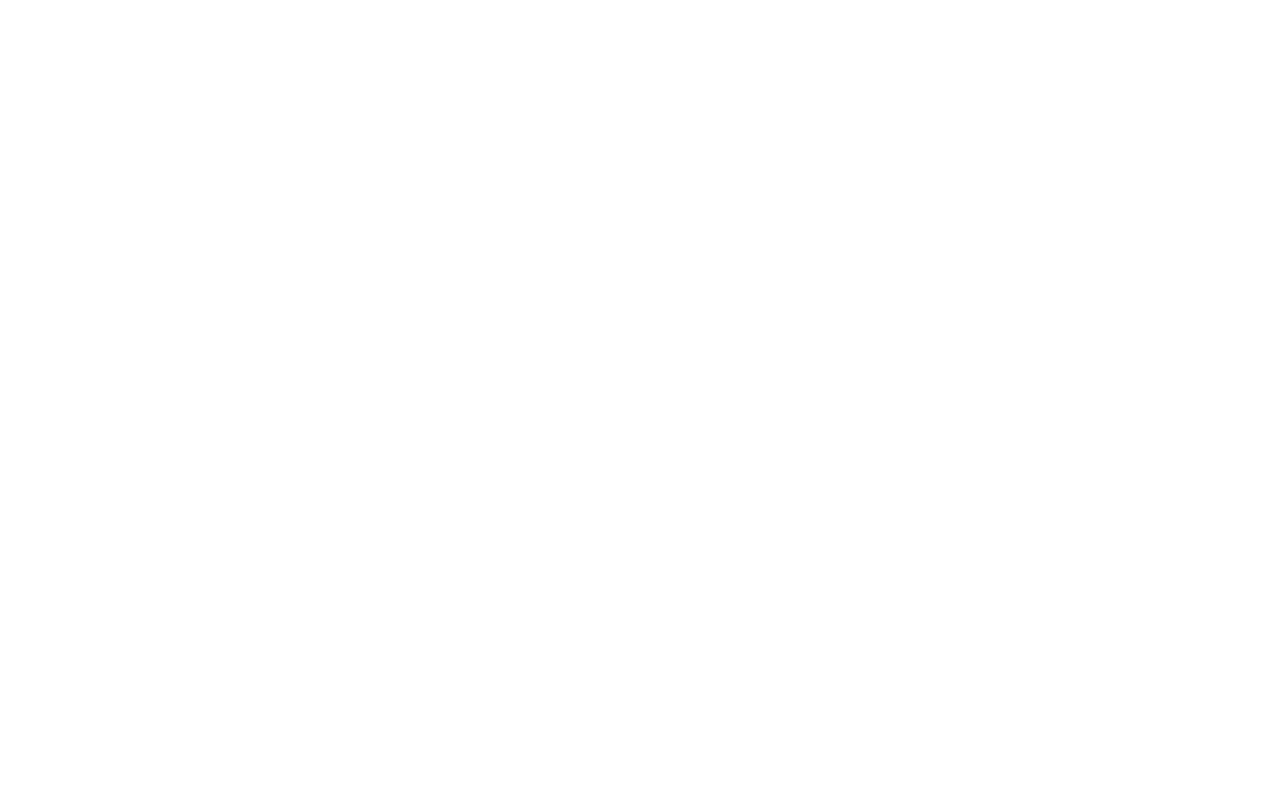
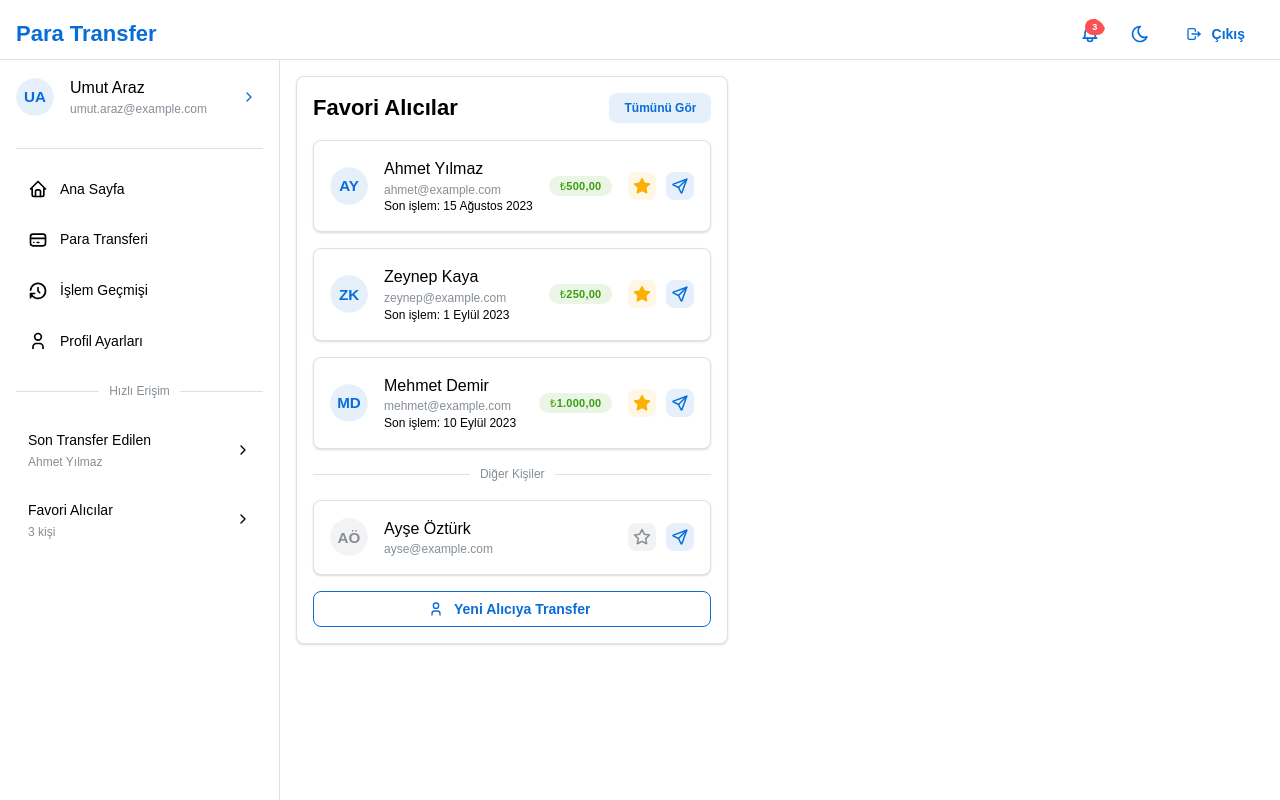
Before and after one commit to arazumut/PaymentTransfer, a React (Vite) app in the folder client/: page /favorites in a window 1280 px wide. Before the commit this address had no page. Built offline with nearby package versions, Linux system fonts and the light colour scheme.

Commit message:
Favori alıcılar bileşeni eklendi ve uygulama yönlendirmelerine dahil edildi.

```diff
--- a/client/src/App.tsx
+++ b/client/src/App.tsx
@@ -12,6 +12,7 @@
 import TransferMoney from './pages/TransferMoney';
 import TransactionHistory from './pages/TransactionHistory';
 import ProfileSettings from './pages/ProfileSettings';
+import FavoriteRecipients from './components/FavoriteRecipients';
 
 const theme = createTheme({
   primaryColor: 'blue',
@@ -61,6 +62,7 @@
               <Route path="transfer" element={<TransferMoney />} />
               <Route path="history" element={<TransactionHistory />} />
               <Route path="profile" element={<ProfileSettings />} />
+              <Route path="favorites" element={<FavoriteRecipients />} />
             </Route>
           </Routes>
         </Router>
--- /dev/null
+++ b/client/src/components/FavoriteRecipients.tsx
@@ -0,0 +1,205 @@
+import { useState } from 'react';
+import { Link } from 'react-router-dom';
+import { Button, Paper, Title, Text, Group, Avatar, Stack, ActionIcon, Tooltip, Badge, Divider } from '@mantine/core';
+import { IconStar, IconStarFilled, IconUser, IconSend } from '@tabler/icons-react';
+import { notifications } from '@mantine/notifications';
+
+interface Recipient {
+  id: number;
+  name: string;
+  email: string;
+  avatar?: string;
+  isFavorite: boolean;
+  lastTransactionAmount?: number;
+  lastTransactionDate?: string;
+}
+
+const FavoriteRecipients = () => {
+  const [recipients, setRecipients] = useState<Recipient[]>([
+    {
+      id: 1,
+      name: 'Ahmet Yılmaz',
+      email: 'ahmet@example.com',
+      isFavorite: true,
+      lastTransactionAmount: 500,
+      lastTransactionDate: '2023-08-15'
+    },
+    {
+      id: 2,
+      name: 'Zeynep Kaya',
+      email: 'zeynep@example.com',
+      isFavorite: true,
+      lastTransactionAmount: 250,
+      lastTransactionDate: '2023-09-01'
+    },
+    {
+      id: 3,
+      name: 'Mehmet Demir',
+      email: 'mehmet@example.com',
+      isFavorite: true,
+      lastTransactionAmount: 1000,
+      lastTransactionDate: '2023-09-10'
+    },
+    {
+      id: 4,
+      name: 'Ayşe Öztürk',
+      email: 'ayse@example.com',
+      isFavorite: false
+    },
+  ]);
+
+  const toggleFavorite = (id: number) => {
+    setRecipients(prev =>
+      prev.map(recipient =>
+        recipient.id === id
+          ? { ...recipient, isFavorite: !recipient.isFavorite }
+          : recipient
+      )
+    );
+
+    const recipient = recipients.find(r => r.id === id);
+
+    if (recipient) {
+      const action = recipient.isFavorite ? 'çıkarıldı' : 'eklendi';
+      notifications.show({
+        title: 'Favoriler',
+        message: `${recipient.name} favorilerden ${action}`,
+        color: recipient.isFavorite ? 'red' : 'green',
+      });
+    }
+  };
+
+  const formatCurrency = (amount?: number) => {
+    if (amount === undefined) return '---';
+
+    return new Intl.NumberFormat('tr-TR', {
+      style: 'currency',
+      currency: 'TRY',
+    }).format(amount);
+  };
+
+  const formatDate = (dateString?: string) => {
+    if (!dateString) return '---';
+
+    return new Date(dateString).toLocaleDateString('tr-TR', {
+      year: 'numeric',
+      month: 'long',
+      day: 'numeric',
+    });
+  };
+
+  return (
+    <Paper p="md" shadow="xs" radius="md" withBorder>
+      <Group justify="space-between" mb="md">
+        <Title order={3}>Favori Alıcılar</Title>
+        <Button variant="light" size="xs">Tümünü Gör</Button>
+      </Group>
+
+      <Stack gap="md">
+        {recipients
+          .filter(recipient => recipient.isFavorite)
+          .map(recipient => (
+            <Paper key={recipient.id} p="md" withBorder>
+              <Group justify="space-between">
+                <Group>
+                  <Avatar color="blue" radius="xl">
+                    {recipient.name.split(' ').map(n => n[0]).join('')}
+                  </Avatar>
+                  <div>
+                    <Text fw={500}>{recipient.name}</Text>
+                    <Text size="xs" c="dimmed">{recipient.email}</Text>
+                    {recipient.lastTransactionDate && (
+                      <Text size="xs">
+                        Son işlem: {formatDate(recipient.lastTransactionDate)}
+                      </Text>
+                    )}
+                  </div>
+                </Group>
+                <Group>
+                  {recipient.lastTransactionAmount && (
+                    <Badge color="green" variant="light">
+                      {formatCurrency(recipient.lastTransactionAmount)}
+                    </Badge>
+                  )}
+                  <Group gap="xs">
+                    <Tooltip label="Favorilerden Çıkar">
+                      <ActionIcon
+                        color="yellow"
+                        variant="light"
+                        onClick={() => toggleFavorite(recipient.id)}
+                      >
+                        <IconStarFilled size={18} />
+                      </ActionIcon>
+                    </Tooltip>
+                    <Tooltip label="Para Gönder">
+                      <ActionIcon
+                        component={Link}
+                        to={`/transfer?receiverId=${recipient.id}`}
+                        color="blue"
+                        variant="light"
+                      >
+                        <IconSend size={18} />
+                      </ActionIcon>
+                    </Tooltip>
+                  </Group>
+                </Group>
+              </Group>
+            </Paper>
+          ))}
+
+        <Divider label="Diğer Kişiler" labelPosition="center" />
+
+        {recipients
+          .filter(recipient => !recipient.isFavorite)
+          .map(recipient => (
+            <Paper key={recipient.id} p="md" withBorder>
+              <Group justify="space-between">
+                <Group>
+                  <Avatar color="gray" radius="xl">
+                    {recipient.name.split(' ').map(n => n[0]).join('')}
+                  </Avatar>
+                  <div>
+                    <Text fw={500}>{recipient.name}</Text>
+                    <Text size="xs" c="dimmed">{recipient.email}</Text>
+                  </div>
+                </Group>
+                <Group gap="xs">
+                  <Tooltip label="Favorilere Ekle">
+                    <ActionIcon
+                      color="gray"
+                      variant="light"
+                      onClick={() => toggleFavorite(recipient.id)}
+                    >
+                      <IconStar size={18} />
+                    </ActionIcon>
+                  </Tooltip>
+                  <Tooltip label="Para Gönder">
+                    <ActionIcon
+                      component={Link}
+                      to={`/transfer?receiverId=${recipient.id}`}
+                      color="blue"
+                      variant="light"
+                    >
+                      <IconSend size={18} />
+                    </ActionIcon>
+                  </Tooltip>
+                </Group>
+              </Group>
+            </Paper>
+          ))}
+
+        <Button
+          variant="outline"
+          leftSection={<IconUser size={16} />}
+          component={Link}
+          to="/transfer"
+          fullWidth
+        >
+          Yeni Alıcıya Transfer
+        </Button>
+      </Stack>
+    </Paper>
+  );
+};
+
+export default FavoriteRecipients;
```
